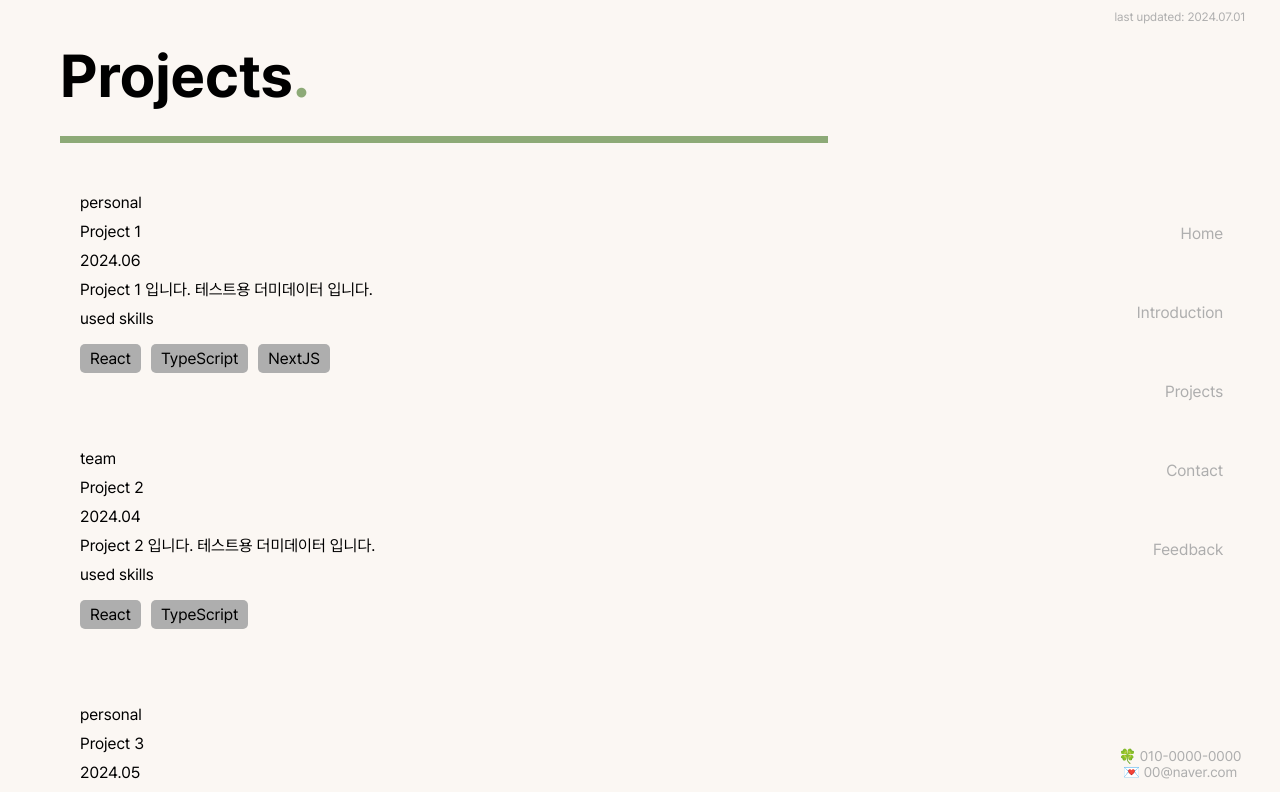
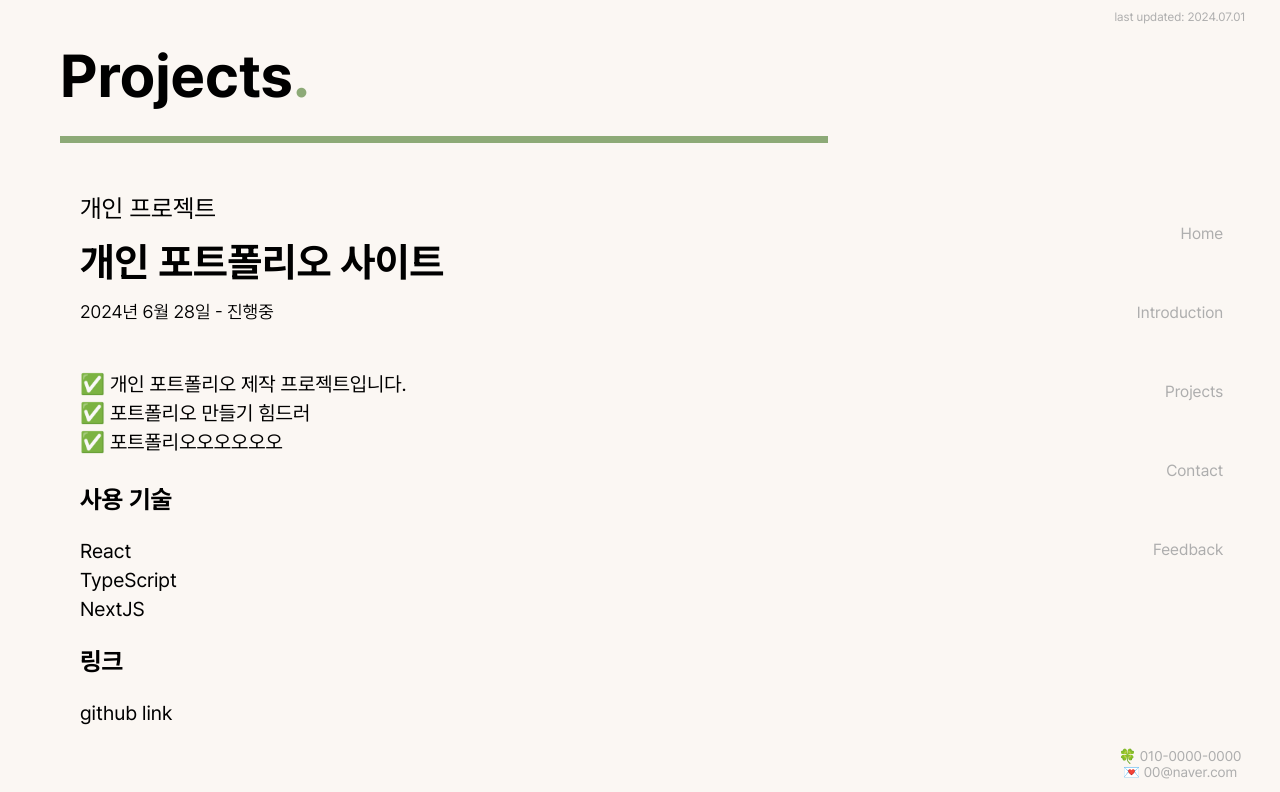
Before and after one commit to vedze/ez-portfolio, a Next.js app: page /projects in a window 1280 px wide. Shown: the top 792 px of the page. Built offline with nearby package versions, Linux system fonts and the light colour scheme.

Commit message:
Fix: Projects 섹션 더미데이터 연결 및 css 추가

```diff
--- a/src/components/Project.tsx
+++ b/src/components/Project.tsx
@@ -1,25 +1,37 @@
+import styles from "@/styles/contents/projectscontent.module.css";
+import { ProjectType } from "@/util/projects";
+
 interface ProjectProps {
   project: ProjectType;
 }
 
-import styles from "@/styles/contents/projectscontent.module.css";
-import { ProjectType } from "@/util/projects";
-
 function Project({ project }: ProjectProps) {
   return (
     <div className={styles.project}>
-      <div>{project.type}</div>
-      <div>{project.title}</div>
-      <div>{project.date}</div>
-      <div>{project.summary}</div>
-      <div>
-        used skills
-        <ul>
-          {project.skills.map((skill, idx) => (
-            <li key={idx}>{skill}</li>
-          ))}
-        </ul>
-      </div>
+      <section className={styles.titleSection}>
+        <div>{project.type}</div>
+        <h1>{project.title}</h1> {/* onclick */}
+        <time>{project.date}</time>
+      </section>
+
+      <section className={styles.summarySection}>
+        {project.summaries.map((summary, idx) => (
+          <div key={idx}>✅ {summary}</div>
+        ))}
+      </section>
+
+      <section className={styles.skillSection}>
+        <p>사용 기술</p>
+        {project.skills.map((skill, idx) => (
+          <div key={idx}>{skill}</div>
+        ))}
+      </section>
+      <section className={styles.linkSection}>
+        <p>링크</p>
+        {project.links?.map((link, idx) => (
+          <div key={idx}>{link}</div>
+        ))}
+      </section>
     </div>
   );
 }
--- a/src/styles/contents/projectscontent.module.css
+++ b/src/styles/contents/projectscontent.module.css
@@ -2,27 +2,57 @@
   display: flex;
   flex-direction: column;
   gap: 20px;
+  padding: 20px;
 }
 
 .project {
-  padding: 20px;
-  /* line-height: 2em; */
+  margin-bottom: 50px;
 }
 
-.project div {
-  margin-bottom: 10px;
+.titleSection {
+  margin-bottom: 50px;
 }
 
-.project ul {
-  list-style-type: none;
-  padding: 0;
+/* type */
+.titleSection div {
+  font-size: 25px;
+  font-weight: 400;
 }
 
-.project li {
-  display: inline-block;
-  border-radius: 5px;
-  margin-right: 10px;
-  padding: 5px 10px;
+/* title */
+.titleSection h1 {
+  font-size: 40px;
+  font-weight: bold;
+  margin: 15px 0;
+}
 
-  background-color: #aeaeae;
+/* date */
+.titleSection time {
+  font-size: 18px;
+  font-weight: 350;
 }
+
+/* summary */
+.summarySection div {
+  font-size: 20px;
+  margin-bottom: 5px;
+}
+
+/* skills */
+.skillSection {
+  margin-top: 30px;
+}
+
+.skillSection p,
+.linkSection p {
+  font-size: 25px;
+  font-weight: bold;
+}
+
+.skillSection div,
+.linkSection div {
+  display: flex;
+  margin-bottom: 5px;
+
+  font-size: 20px;
+}
--- a/src/util/projects.ts
+++ b/src/util/projects.ts
@@ -2,37 +2,43 @@ export interface ProjectType {
   type: string;
   title: string;
   date: string;
-  summary: string;
+  summaries: string[];
   skills: string[];
+  links?: string[];
 }
 
 export const projects: ProjectType[] = [
   {
-    type: "personal",
-    title: "Project 1",
-    date: "2024.06",
-    summary: "Project 1 입니다. 테스트용 더미데이터 입니다.",
+    type: "개인 프로젝트",
+    title: "개인 포트폴리오 사이트",
+    date: "2024년 6월 28일 - 진행중",
+    summaries: [
+      "개인 포트폴리오 제작 프로젝트입니다.",
+      "포트폴리오 만들기 힘드러",
+      "포트폴리오오오오오오",
+    ],
     skills: ["React", "TypeScript", "NextJS"],
+    links: ["github link"],
   },
   {
-    type: "team",
-    title: "Project 2",
+    type: "팀 프로젝트",
+    title: "Team Portfolio",
     date: "2024.04",
-    summary: "Project 2 입니다. 테스트용 더미데이터 입니다.",
+    summaries: ["누구나 이용할 수 있는 공유 포트폴리오 사이트 프로젝트입니다."],
     skills: ["React", "TypeScript"],
   },
-  {
-    type: "personal",
-    title: "Project 3",
-    date: "2024.05",
-    summary: "Project 3 입니다. 테스트용 더미데이터 입니다.",
-    skills: ["React"],
-  },
-  {
-    type: "personal",
-    title: "Project 4",
-    date: "2024.02",
-    summary: "Project 4 입니다. 테스트용 더미데이터 입니다.",
-    skills: ["React", "TypeScript", "NextJS"],
-  },
+  // {
+  //   type: "personal",
+  //   title: "Project 3",
+  //   date: "2024.05",
+  //   summaries: ["Project 3 입니다. 테스트용 더미데이터 입니다."],
+  //   skills: ["React"],
+  // },
+  // {
+  //   type: "personal",
+  //   title: "Project 4",
+  //   date: "2024.02",
+  //   summaries: ["Project 4 입니다. 테스트용 더미데이터 입니다."],
+  //   skills: ["React", "TypeScript", "NextJS"],
+  // },
 ];
```
